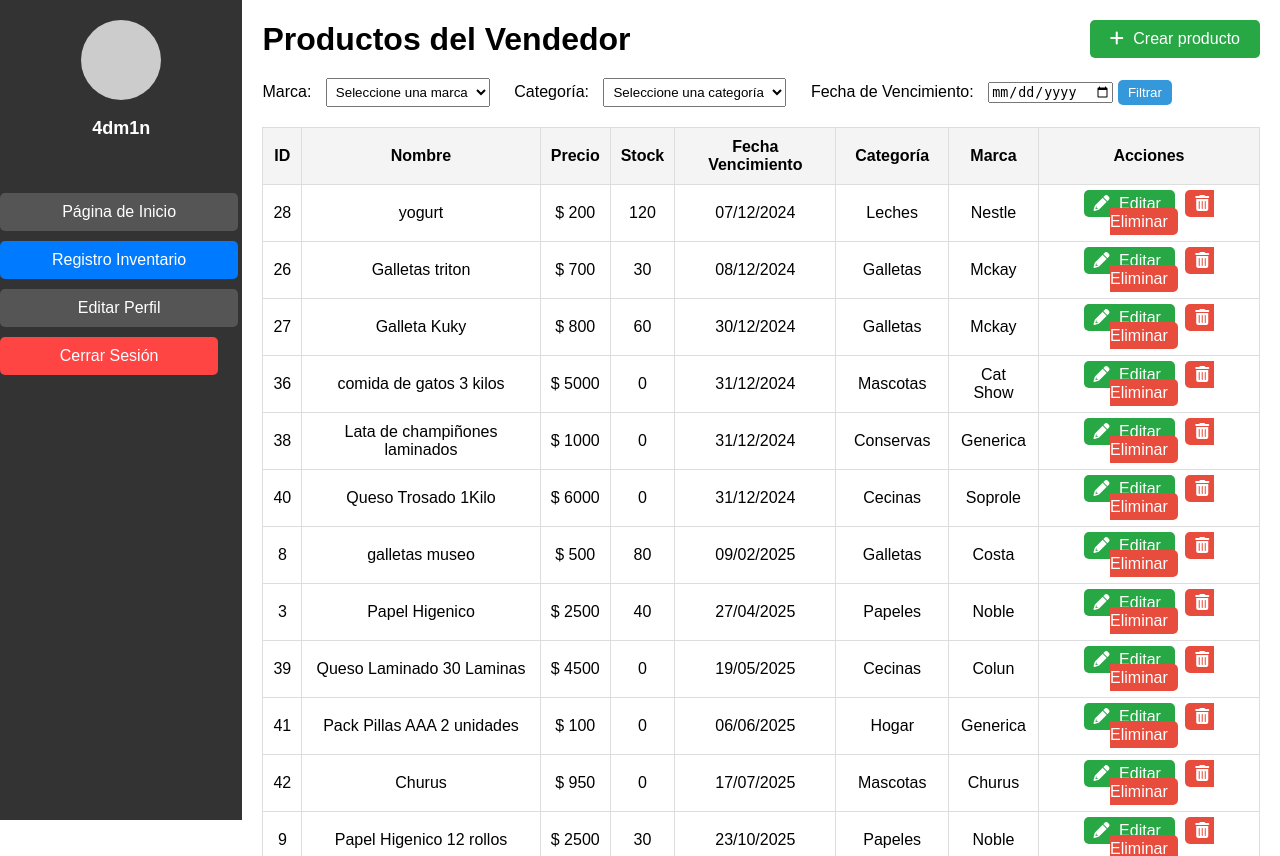
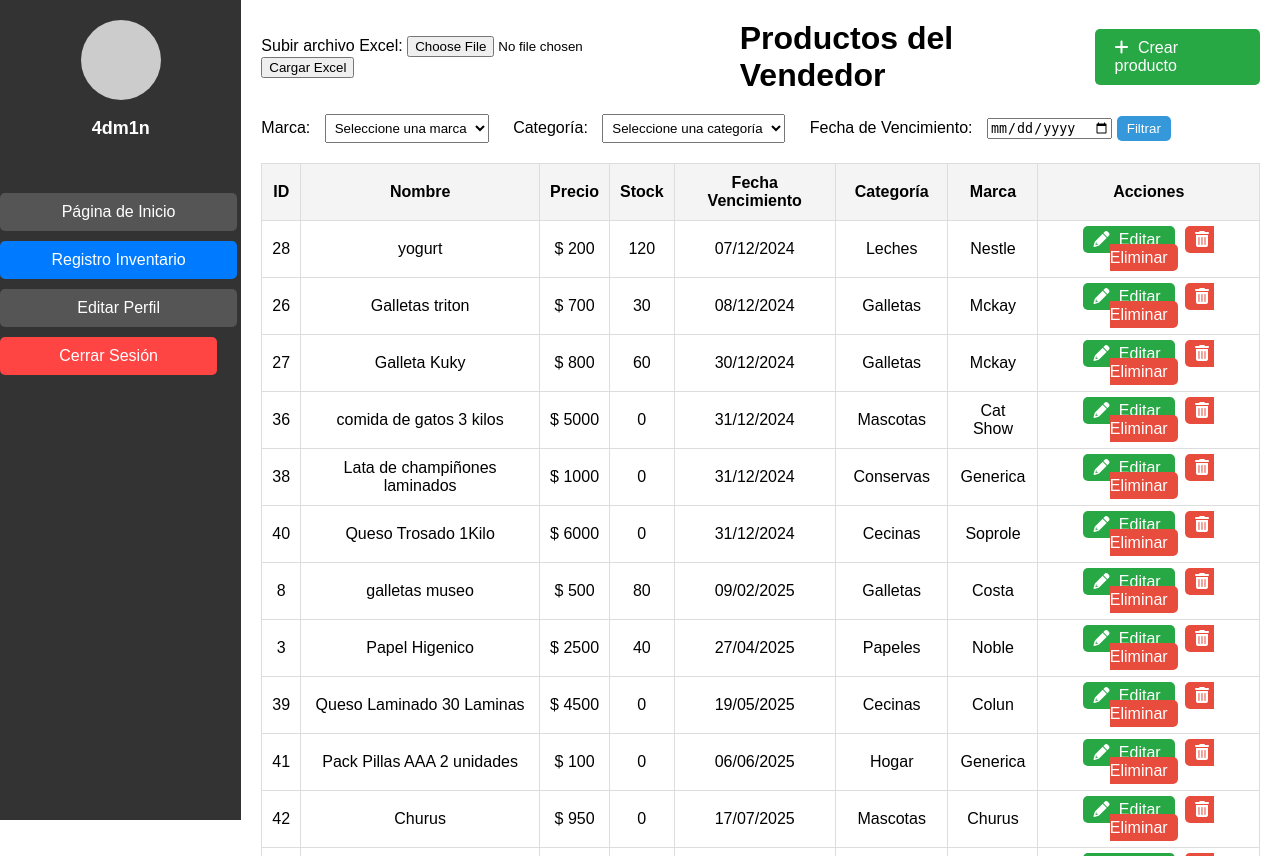
Before and after one commit to Angu017/Save_in, a Django app: page /vendedor/ in a window 1280 px wide. Shown: the top 856 px of the page. Run offline with Django 5.2, Linux system fonts and the light colour scheme; a user stored in the database is signed in; data comes from the database, SQL or seed files in the repository; both versions use the stored data as it was after the commit.

Commit message:
crear productos desde el excel

```diff
--- a/ventas/pagina/templates/vendedor.html
+++ b/ventas/pagina/templates/vendedor.html
@@ -8,6 +8,11 @@
     <link rel="stylesheet" href="{% static 'css/vendedor.css' %}">
     <link rel="stylesheet" href="https://cdnjs.cloudflare.com/ajax/libs/font-awesome/6.0.0-beta3/css/all.min.css">
     <link rel="stylesheet" href="{% static 'css/lateral.css' %}">
+
+
+
+
+
 </head>
 <body>
     <!-- Menú lateral de navegación -->
@@ -35,14 +40,43 @@
         </ul>
     </div>
 
+
+
+
+
     <!-- Contenido principal -->
     <div class="main-content">
         <div class="header">
+
+            {% if messages %}
+            <div class="messages">
+            {% for message in messages %}
+                <div class="alert {% if message.tags %}alert-{{ message.tags }}{% endif %}">
+                {{ message }}
+                </div>
+            {% endfor %}
+            </div>
+            {% endif %}
+            <!-- Botón de subir archivo-->
+            <form method="POST" enctype="multipart/form-data" action="{% url 'cargar_excel' %}">
+                {% csrf_token %}
+                <label for="archivo_excel">Subir archivo Excel:</label>
+                <input type="file" name="archivo_excel" id="archivo_excel" required>
+                <button type="submit">Cargar Excel</button>
+            </form>
+
+
+
+
             <h1>Productos del Vendedor</h1>
             <!-- Botón de crear producto -->
             <a href="{% url 'crearproducto' %}" class="btn-create">
                 <i class="fas fa-plus"></i> Crear producto
             </a>
+
+
+
+
         </div>
 
         <!-- Filtros -->
--- a/ventas/pagina/urls.py
+++ b/ventas/pagina/urls.py
@@ -1,6 +1,6 @@
 from django.contrib import admin
 from django.urls import path
-from .views import index, about, client, log_in, register, adminpage, adminusuarios, inventarioadmin, vendedor, signup, signin, logout_view, crearproducto, editar_producto, historial_modificaciones, api_productos, eliminar_producto, productos_mayor_stock, payment_success, process_payment, paypal_view, modificarperfil, ver_perfil, api_productos_fecha_vencimiento, api_productos_mayor_stock
+from .views import index, about, client, log_in, register, adminpage, adminusuarios, inventarioadmin, vendedor, signup, signin, logout_view, crearproducto, editar_producto, historial_modificaciones, api_productos, eliminar_producto, productos_mayor_stock, payment_success, process_payment, paypal_view, modificarperfil, ver_perfil, api_productos_fecha_vencimiento, api_productos_mayor_stock, cargar_excel
 
 
 urlpatterns = [
@@ -20,7 +20,6 @@ urlpatterns = [
     path('crearproducto/', crearproducto, name='crearproducto'),
     path('editarproducto/<int:producto_id>/', editar_producto, name='editar_producto'),
     path('historialmodificaciones/<int:producto_id>/', historial_modificaciones, name='historial_modificaciones'),
-    path('api/productos/', api_productos, name='api_productos'),
     path('eliminar_producto/<int:producto_id>/', eliminar_producto, name='eliminar_producto'),
     path('api/productos_mayor_stock/', productos_mayor_stock, name='productos_mayor_stock'),
     path('process_payment/', process_payment, name='process_payment'),
@@ -31,5 +30,6 @@ urlpatterns = [
     path('api/productos/', api_productos, name='api_productos'),
     path('api/productos_fecha_vencimiento/', api_productos_fecha_vencimiento, name='api_productos_fecha_vencimiento'),
     path('api/productos_mayor_stock/', api_productos_mayor_stock, name='api_productos_mayor_stock'),
+    path("cargar_excel/", cargar_excel, name="cargar_excel"),
 
 ]
--- a/ventas/pagina/views.py
+++ b/ventas/pagina/views.py
@@ -11,11 +11,12 @@ from django.conf import settings
 from .forms import ProductoForm, UserProfileForm, CustomUserChangeForm, CustomPasswordChangeForm
 from .models import Producto, ProductModificationLog, Marca, Categoria, UserProfile
 from django.contrib.auth.decorators import login_required
-from django.shortcuts import render
 from django.db.models import F
 from django.utils.timezone import now
-
-
+import openpyxl
+from django.contrib import messages
+from django.utils.timezone import now
+import pandas as pd
 
 
 
@@ -311,7 +312,7 @@ def payment_success(request):
 def paypal_view(request):
     return render(request, 'paypal.html')  # Renderiza el formulario de PayPal
 
-
+#modificar perfil
 def modificarperfil(request):
     if request.method == 'POST':
         # Obtener los formularios con los datos del POST
@@ -352,7 +353,7 @@ def modificarperfil(request):
 
 from django.shortcuts import render
 from django.contrib.auth.models import User
-
+#ver perfil
 def ver_perfil(request):
     user = request.user
     perfil_data = {
@@ -399,7 +400,7 @@ def api_productos_mayor_stock(request):
 
     return JsonResponse(data, safe=False)
 
-
+#Mostrar las tablas con los productos proximos a vencer y los con mayor stock en la pagina principal
 def adminpage(request):
     # Obtener los productos con mayor stock
     productos_mayor_stock = Producto.objects.order_by('-stock')[:5]
@@ -425,3 +426,63 @@ def productos_fecha_vencimiento(request):
 def productos_mayor_stock(request):
     productos = Producto.objects.order_by('-stock')[:5]  # Obtén los 5 con mayor stock
     return render(request, 'template.html', {'productos_mayor_stock': productos})
+
+
+
+
+
+
+######################################################################################################################################
+#Cargar Execel
+######################################################################################################################################
+def cargar_excel(request):
+    if request.method == "POST" and request.FILES["archivo_excel"]:
+        archivo = request.FILES["archivo_excel"]
+        try:
+            # Cargar el archivo Excel
+            df = pd.read_excel(archivo)
+
+            # Verificar y limpiar los nombres de las columnas
+            df.columns = df.columns.str.strip()
+
+            # Verificar si las columnas necesarias están presentes
+            required_columns = ["Nombre", "Precio", "Descripcion", "Marca", "Categoria", "Fecha Vencimiento"]
+            missing_columns = [col for col in required_columns if col not in df.columns]
+            if missing_columns:
+                return HttpResponse(f"Faltan las siguientes columnas en el archivo Excel: {', '.join(missing_columns)}")
+
+            # Procesar cada fila del Excel
+            for index, row in df.iterrows():
+                nombre = row["Nombre"]
+                precio = row["Precio"]
+                descripcion = row["Descripcion"]
+                marca_nombre = row["Marca"]
+                categoria_nombre = row["Categoria"]
+                fecha_vencimiento = row["Fecha Vencimiento"]
+
+                # Obtener o crear la marca y categoría si no existen
+                marca, created = Marca.objects.get_or_create(nombre=marca_nombre)
+                categoria, created = Categoria.objects.get_or_create(nombre=categoria_nombre)
+
+                # Asignar stock predeterminado (por ejemplo, 0)
+                stock = 0
+
+                # Crear el producto
+                Producto.objects.create(
+                    nombre=nombre,
+                    precio=precio,
+                    descripcion=descripcion,
+                    marca=marca,
+                    categoria=categoria,
+                    fecha_vencimiento=fecha_vencimiento,
+                    stock=stock  # Asignamos el valor predeterminado
+                )
+
+            return HttpResponse("Productos cargados exitosamente.")
+
+        except Exception as e:
+            return HttpResponse(f"Error al cargar el archivo: {str(e)}")
+    else:
+        return HttpResponse("No se ha enviado un archivo válido.")
+
+#######################################################################################################################################
```
Also changed, not shown: ventas/db.sqlite3.
